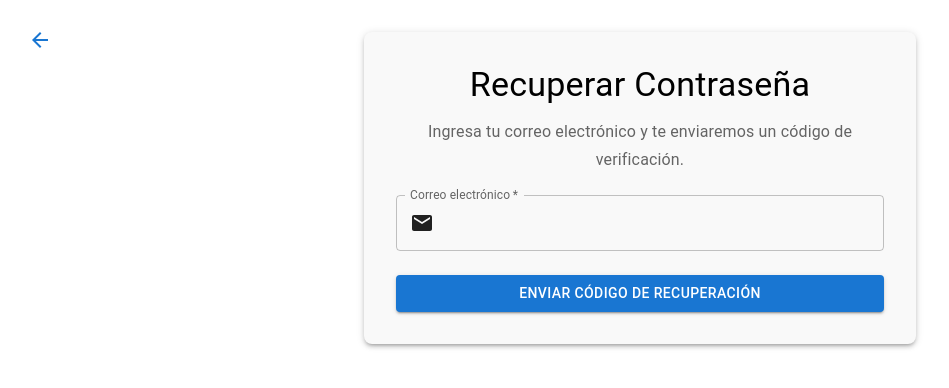
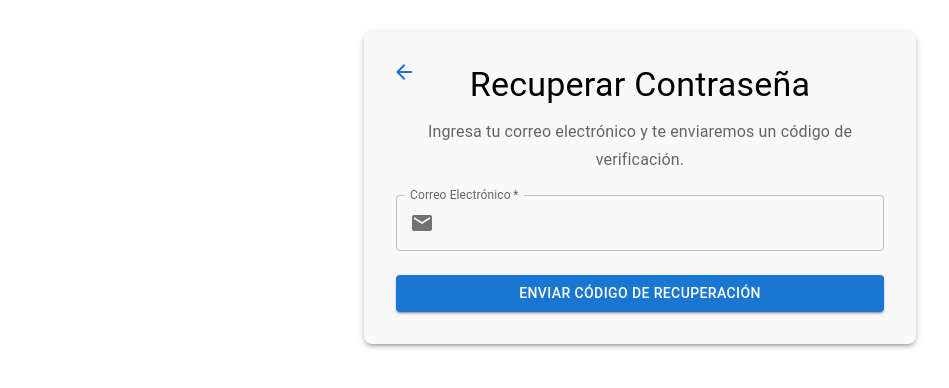
Before and after one commit to YareliHH/Frontend_Gis, a React (Create React App) app: page /recuperar_password in a window 1280 px wide. Shown: the top 388 px of the page, without its empty margins (0-949 px from the left). Built offline with nearby package versions, Linux system fonts and the light colour scheme.

Commit message:
recuperar

```diff
--- a/src/Componentes/Inicio/recuperarPassword.jsx
+++ b/src/Componentes/Inicio/recuperarPassword.jsx
@@ -1,76 +1,111 @@
 import React, { useState } from 'react';
-import { Container, TextField, Button, Typography, Box, Snackbar, Alert, IconButton } from '@mui/material';
-import { Email, ArrowBack } from '@mui/icons-material';
+import { Container, TextField, Button, Typography, Box, Snackbar, Alert, IconButton, InputAdornment, CircularProgress } from '@mui/material';
+import { Email, ArrowBack, Lock } from '@mui/icons-material';
 import axios from 'axios';
 import { useNavigate } from 'react-router-dom';
 
 const RecuperarContrasena = () => {
   const [email, setEmail] = useState('');
+  const [token, setToken] = useState('');
+  const [emailSent, setEmailSent] = useState(false);
   const [isLoading, setIsLoading] = useState(false);
-  const [snackbar, setSnackbar] = useState({ open: false, message: '', severity: '' });
-  const navigate = useNavigate(); // Para la navegación
+  const [snackbar, setSnackbar] = useState({ open: false, message: '', severity: 'info' });
+  const navigate = useNavigate();
 
   // Manejar el cambio de correo electrónico
-  const handleEmailChange = (e) => {
-    setEmail(e.target.value.trim());
-  };
+  const handleEmailChange = (e) => setEmail(e.target.value.trim());
 
-  // Manejar el envío del formulario
+  // Manejar el cambio de código de verificación
+  const handleTokenChange = (e) => setToken(e.target.value.trim());
+
+  // Enviar correo de recuperación
   const handleSubmit = async (e) => {
     e.preventDefault();
+    if (isLoading || !email) return;
+
     setIsLoading(true);
-
     try {
-      // Enviar una solicitud al backend para recuperar la contraseña
       await axios.post('https://backendgislive.onrender.com/api/recuperacion', { correo: email });
-
-      // Si la solicitud es exitosa, redirigir al usuario a la página de verificación
-      setSnackbar({ open: true, message: 'Se ha enviado un código de verificación a tu correo electrónico', severity: 'success' });
-      setTimeout(() => {
-        navigate('/verificar-codigo', { state: { email } }); // Pasar el email al nuevo componente
-      }, 2000); // Redirigir después de 2 segundos
+      setSnackbar({
+        open: true,
+        message: 'Se ha enviado un código de verificación a tu correo electrónico.',
+        severity: 'success'
+      });
+      setEmailSent(true); // Cambiar el estado para pedir el código
     } catch (error) {
-      console.error('Error al recuperar la contraseña:', error);
-      setSnackbar({ open: true, message: 'Error al enviar el enlace de recuperación. Verifica tu correo.', severity: 'error' });
+      const errorMessage =
+        error.response?.status === 404
+          ? 'Correo no encontrado. Verifica el correo ingresado.'
+          : 'Error al enviar el enlace de recuperación. Inténtalo más tarde.';
+      setSnackbar({ open: true, message: errorMessage, severity: 'error' });
     } finally {
       setIsLoading(false);
     }
   };
 
-  // Manejar el cierre del Snackbar
-  const handleCloseSnackbar = () => {
-    setSnackbar({ ...snackbar, open: false });
+  // Verificar el código de recuperación
+  const handleVerifyToken = async (e) => {
+    e.preventDefault();
+    if (isLoading || !token) return;
+
+    setIsLoading(true);
+    try {
+      const response = await axios.post('https://backendgislive.onrender.com/api/verifyToken', { token, correo: email });
+      if (response.status === 200) {
+        setSnackbar({
+          open: true,
+          message: 'Código verificado correctamente. Ahora puedes restablecer tu contraseña.',
+          severity: 'success'
+        });
+        navigate(`/reset-contrasena?token=${encodeURIComponent(token)}`); // Redirigir a la página de restablecimiento
+      }
+    } catch (error) {
+      setSnackbar({
+        open: true,
+        message: 'Código inválido o expirado. Inténtalo de nuevo.',
+        severity: 'error'
+      });
+    } finally {
+      setIsLoading(false);
+    }
   };
 
-  // Manejar el clic en el botón de atrás
-  const handleBack = () => {
-    navigate(-1); // Regresar a la página anterior
-  };
+  // Cerrar el snackbar
+  const handleCloseSnackbar = () => setSnackbar({ ...snackbar, open: false });
+
+  // Manejar el botón de atrás
+  const handleBack = () => navigate(-1);
 
   return (
     <Container maxWidth="sm">
-      <Box sx={{ padding: 4, backgroundColor: '#f9f9f9', borderRadius: 2, boxShadow: 3, marginTop: 4 }}>
+      <Box sx={{ padding: 4, backgroundColor: '#f9f9f9', borderRadius: 2, boxShadow: 3, marginTop: 4, position: 'relative' }}>
         {/* Botón de Atrás */}
         <IconButton onClick={handleBack} color="primary" sx={{ position: 'absolute', top: 20, left: 20 }}>
           <ArrowBack />
         </IconButton>
 
         <Typography variant="h4" align="center" gutterBottom>
-          Recuperar Contraseña
+          {emailSent ? 'Verificar Código' : 'Recuperar Contraseña'}
         </Typography>
         <Typography variant="subtitle1" align="center" color="textSecondary" gutterBottom>
-          Ingresa tu correo electrónico y te enviaremos un código de verificación.
+          {emailSent
+            ? 'Introduce el código que te enviamos por correo electrónico.'
+            : 'Ingresa tu correo electrónico y te enviaremos un código de verificación.'}
         </Typography>
-        <form onSubmit={handleSubmit}>
+
+        {/* Formulario para enviar el correo o verificar el código */}
+        <form onSubmit={emailSent ? handleVerifyToken : handleSubmit}>
           <TextField
             fullWidth
-            label="Correo electrónico"
-            name="email"
-            value={email}
-            onChange={handleEmailChange}
+            label={emailSent ? 'Código de Verificación' : 'Correo Electrónico'}
+            name={emailSent ? 'token' : 'email'}
+            value={emailSent ? token : email}
+            onChange={emailSent ? handleTokenChange : handleEmailChange}
             InputProps={{
               startAdornment: (
-                <Email position="start" />
+                <InputAdornment position="start">
+                  {emailSent ? <Lock /> : <Email />}
+                </InputAdornment>
               ),
             }}
             required
@@ -84,7 +119,7 @@ const RecuperarContrasena = () => {
               fullWidth
               disabled={isLoading}
             >
-              {isLoading ? 'Enviando...' : 'Enviar código de recuperación'}
+              {isLoading ? <CircularProgress size={24} sx={{ color: 'white' }} /> : emailSent ? 'Verificar Código' : 'Enviar código de recuperación'}
             </Button>
           </Box>
         </form>
```
